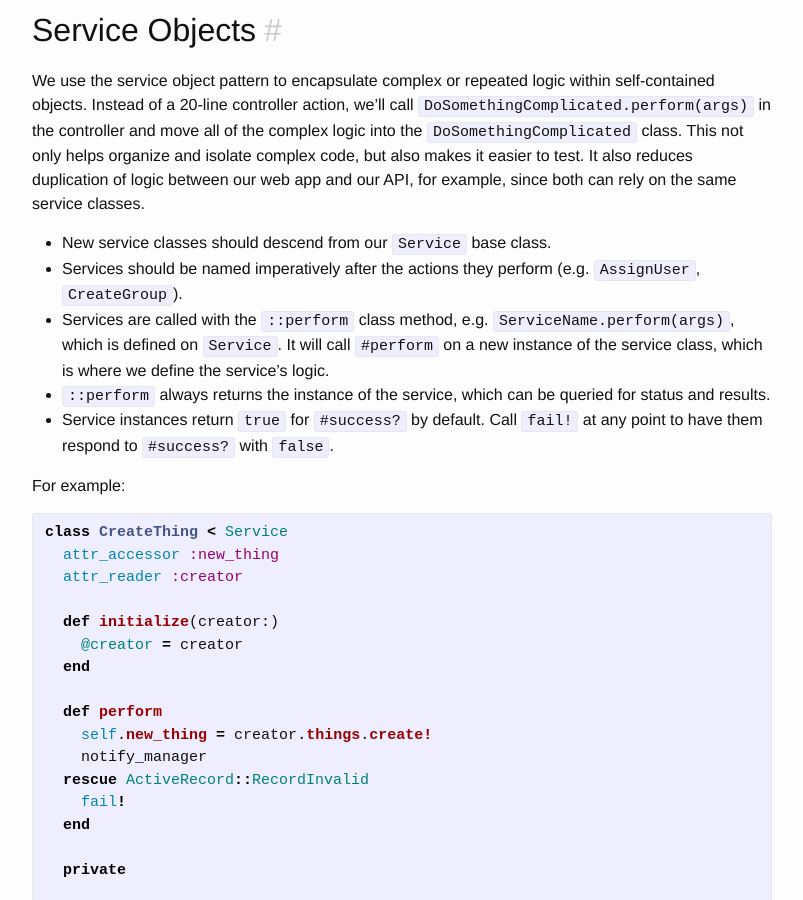
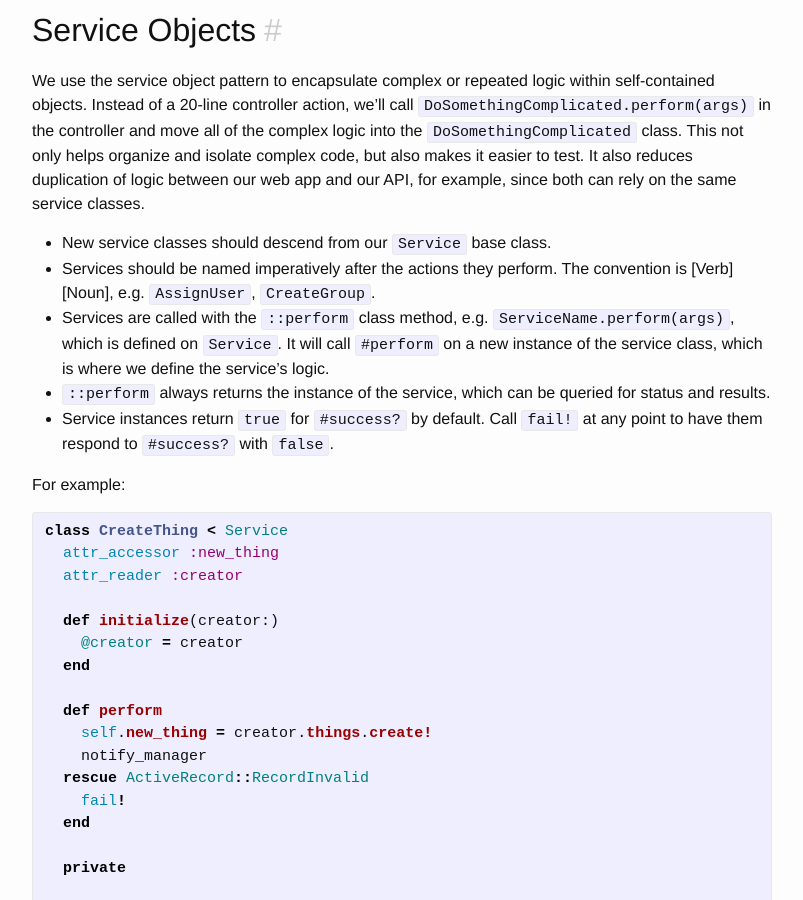
Before and after one commit to isabella232/lessonly.github.io, a Jekyll site: the page built from _styleguide/ruby.md, in a window 1280 px wide and 900 px high, scrolled down 4274 px. Shown: the whole window, without its empty margins (238-1041 px from the left). Built offline with Jekyll 4.4.1, drawn with Linux system fonts in a browser that asks for light colours.

Commit message:
Mention the [Verb][Noun] convention

```diff
--- a/_styleguide/ruby.md
+++ b/_styleguide/ruby.md
@@ -183,7 +183,7 @@ The latter introduces load order dependencies (`MyModule` must already be loaded
 We use the service object pattern to encapsulate complex or repeated logic within self-contained objects. Instead of a 20-line controller action, we’ll call `DoSomethingComplicated.perform(args)` in the controller and move all of the complex logic into the `DoSomethingComplicated` class. This not only helps organize and isolate complex code, but also makes it easier to test. It also reduces duplication of logic between our web app and our API, for example, since both can rely on the same service classes.
 
 - New service classes should descend from our `Service` base class.
-- Services should be named imperatively after the actions they perform (e.g. `AssignUser`, `CreateGroup`).
+- Services should be named imperatively after the actions they perform. The convention is [Verb][Noun], e.g. `AssignUser`, `CreateGroup`.
 - Services are called with the `::perform` class method, e.g. `ServiceName.perform(args)`, which is defined on `Service`. It will call `#perform` on a new instance of the service class, which is where we define the service’s logic.
 - `::perform` always returns the instance of the service, which can be queried for status and results.
 - Service instances return `true` for `#success?` by default. Call `fail!` at any point to have them respond to `#success?` with `false`.
```
